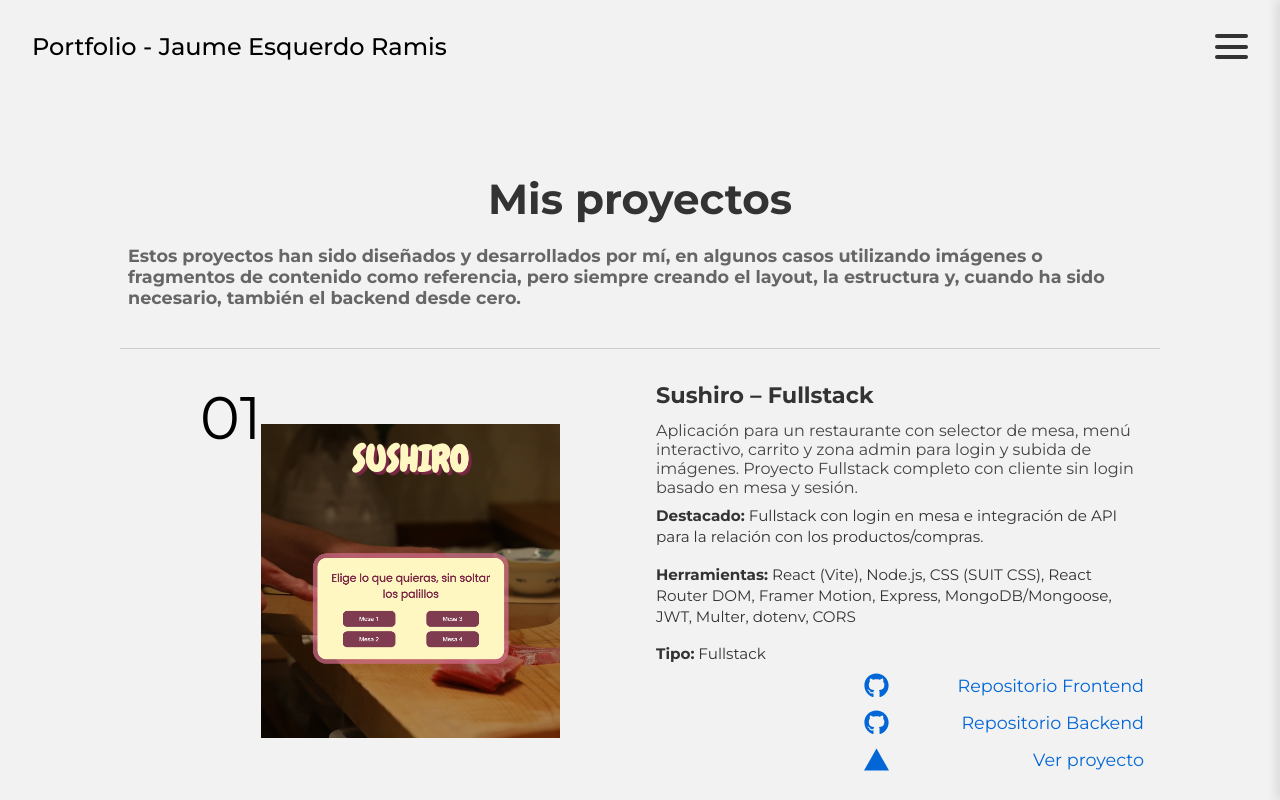
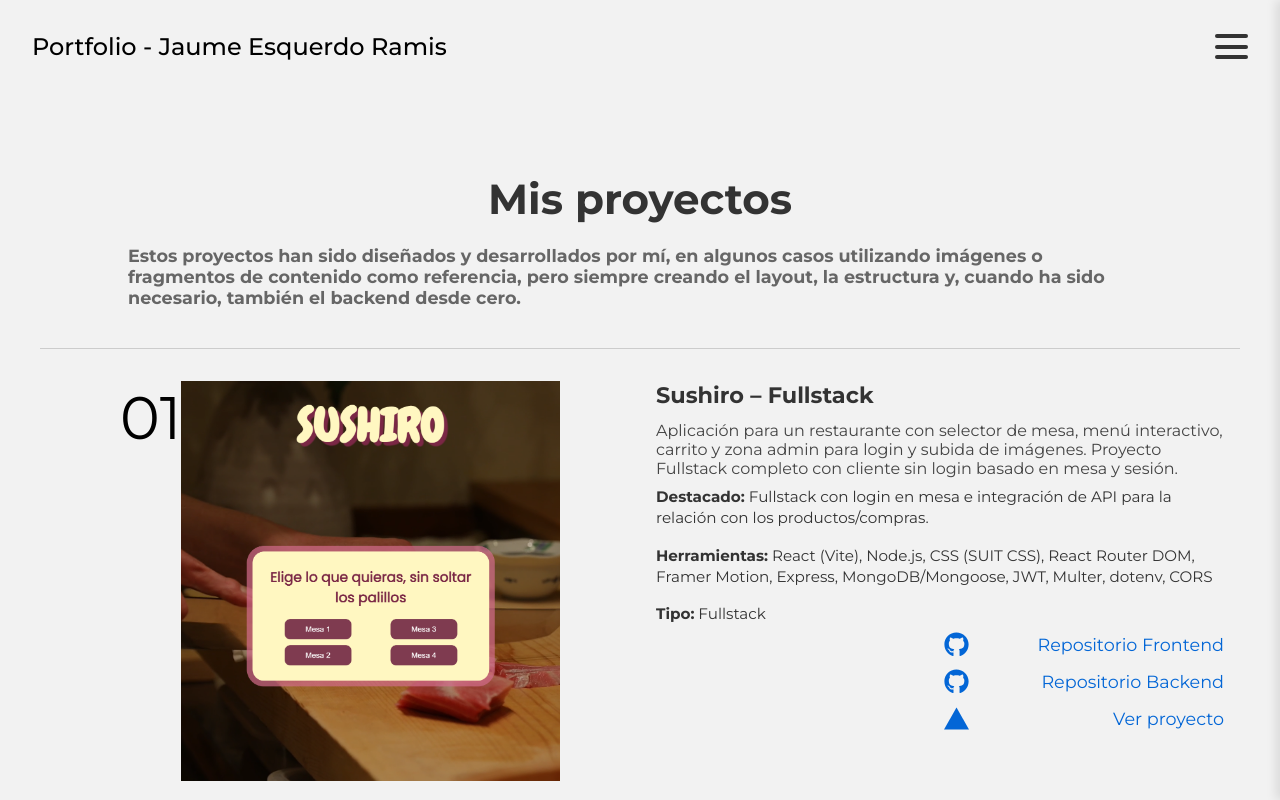
Before and after one commit to JaumeEsquerdo/portfolio-personal, a React (Vite) app in the folder portfolio-jaume/: page /proyectos in a window 1280 px wide. Built offline with nearby package versions, Linux system fonts and the light colour scheme; a web font is replaced by a local one.

Commit message:
Update proyectos.css

```diff
--- a/portfolio-jaume/src/css/proyectos.css
+++ b/portfolio-jaume/src/css/proyectos.css
@@ -38,7 +38,7 @@
     gap: 40px;
     margin: 40px 0;
     width: 100%;
-    padding: 0 120px;
+    padding: 0 40px;
 }
 
 /* proyecto individualmente */
```
